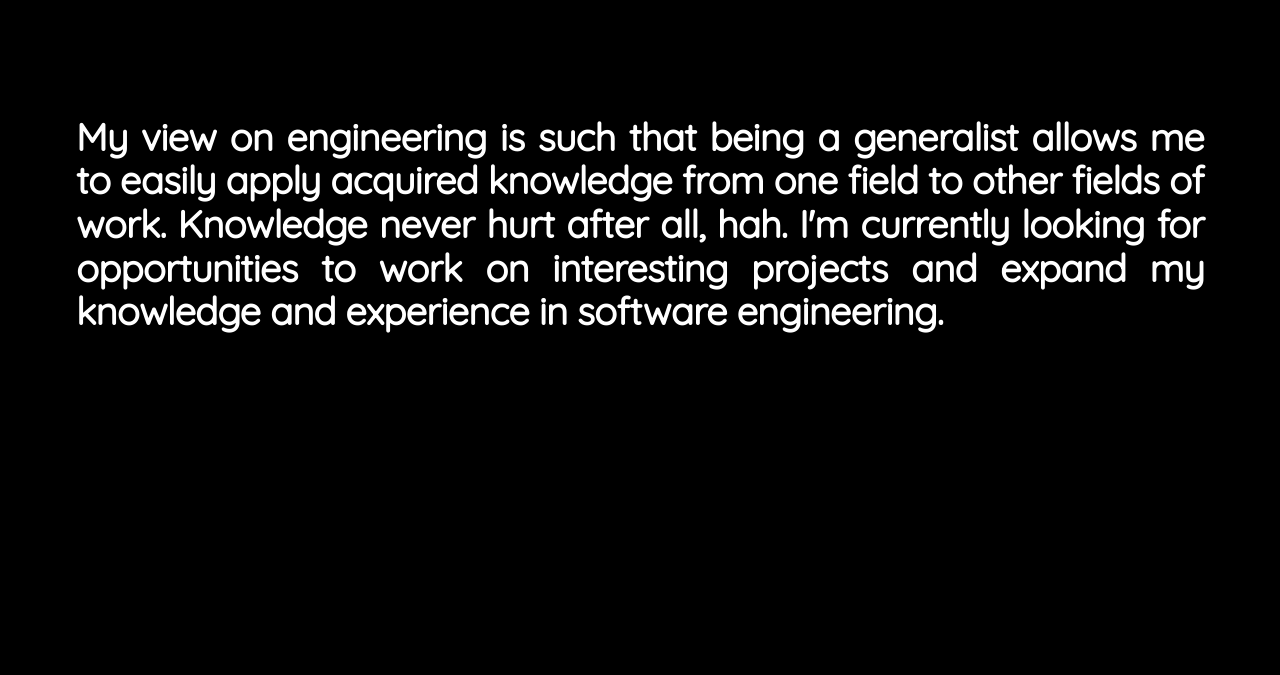
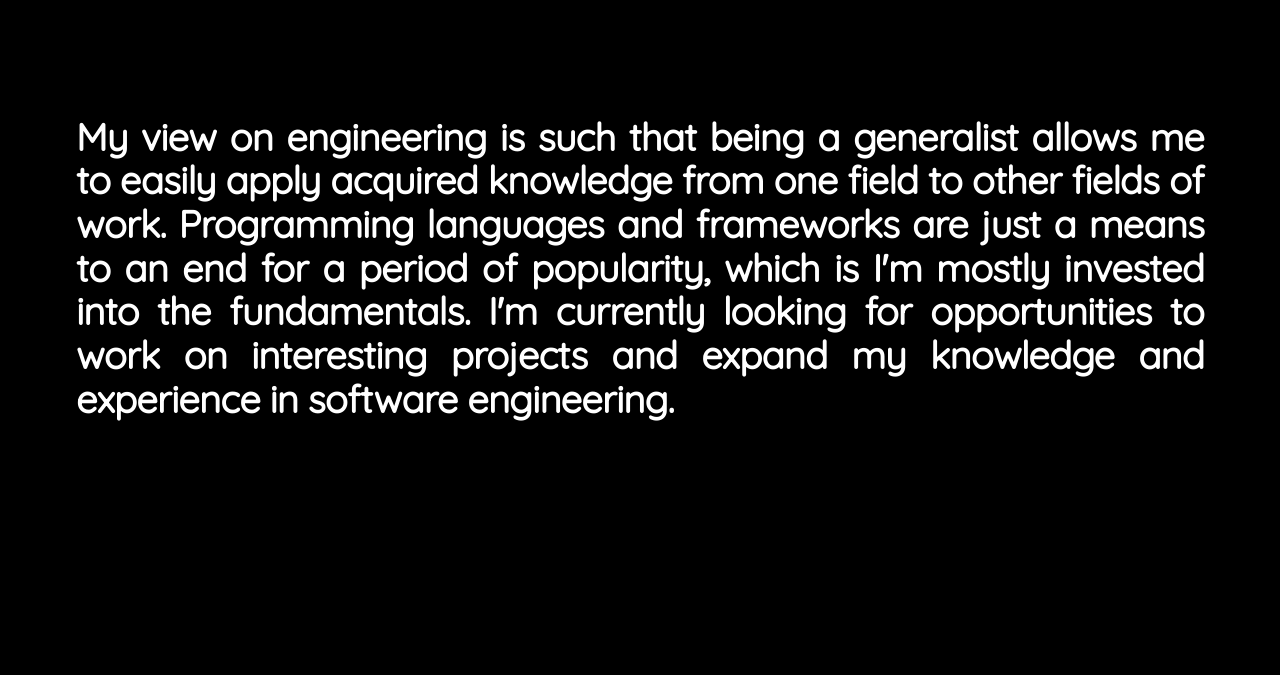
Before and after one commit to ancvitko/ancvitko.github.io, a plain HTML site: page index.html in a window 1280 px wide. Shown: the part 1645-2320 px from the top of the page. Drawn offline with Linux system fonts and the light colour scheme; a web font is replaced by a local one.

Commit message:
Fixed a paragraph

```diff
--- a/index.html
+++ b/index.html
@@ -39,8 +39,9 @@
             </p>
             <p class="hidden" id="aboutparagraph">
                 My view on engineering is such that being a generalist allows me to easily apply acquired knowledge from one field
-                to other fields of work. Knowledge never hurt after all, hah. I'm currently looking
-                for opportunities to work on interesting projects and expand my knowledge and experience in software engineering.
+                to other fields of work. Programming languages and frameworks are just a means to an end for a period of popularity,
+                which is I'm mostly invested into the fundamentals. I'm currently looking for opportunities to work on interesting projects
+                and expand my knowledge and experience in software engineering.
             </p>
             <p class="hidden" id="aboutparagraph">
                 Please feel free to contact me if any of the projects below display something you find interesting or if you have any questions or suggestions.
```
